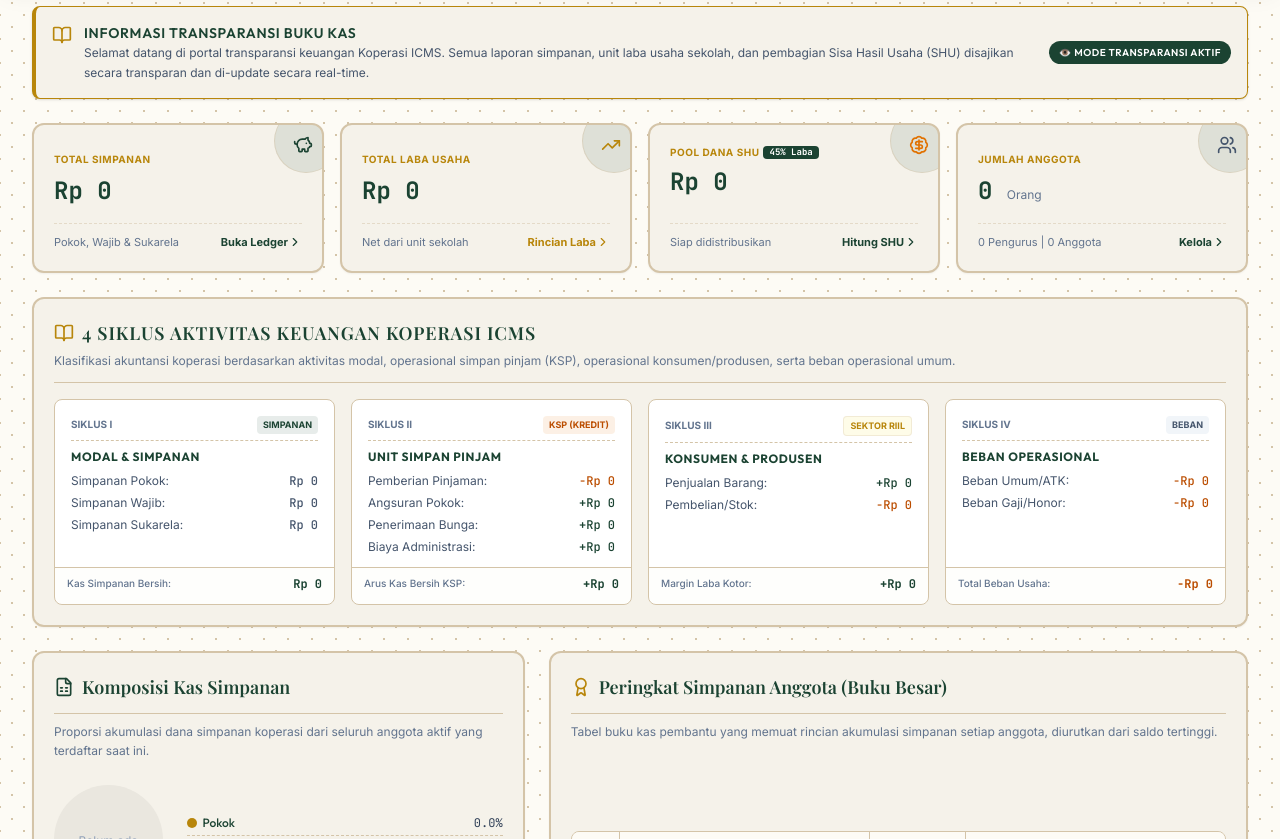
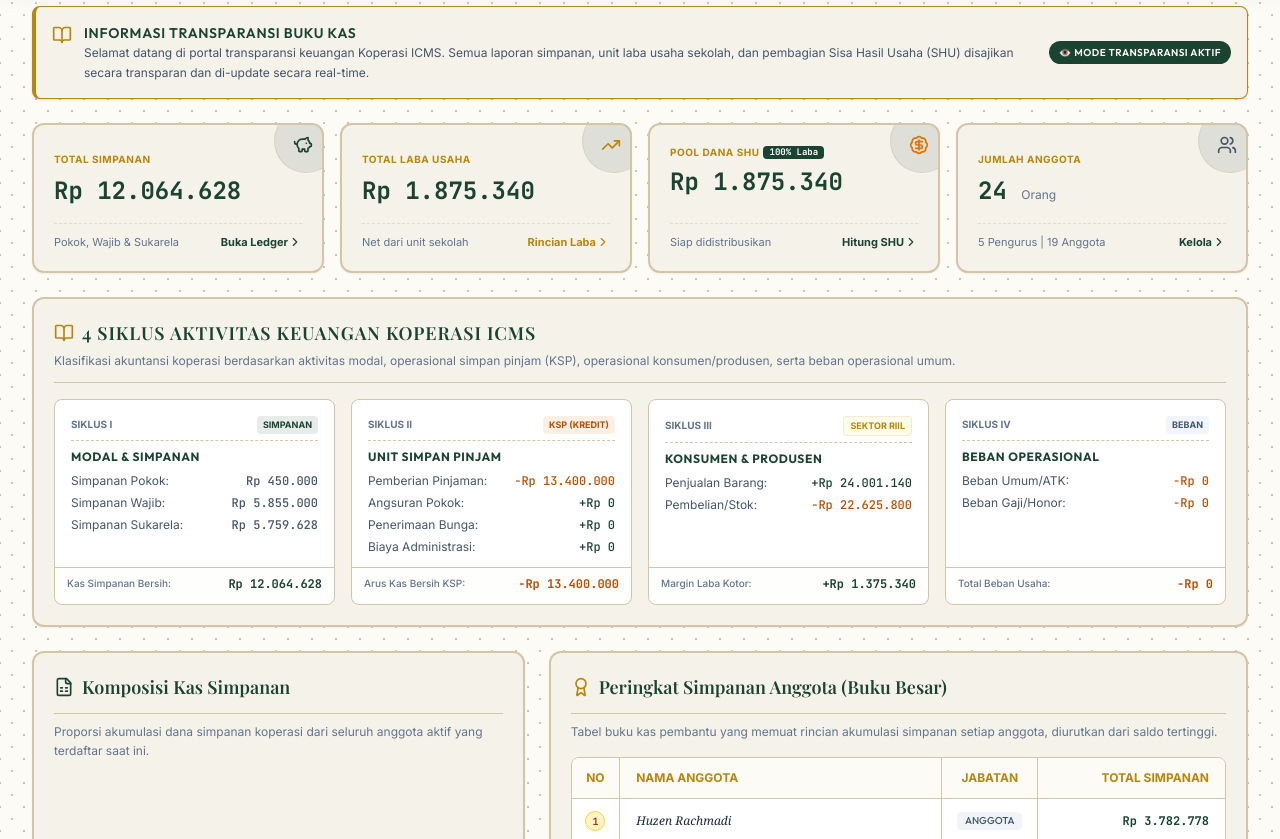
Before and after one commit to kesiswaanicms-cloud/koperasi-ICMS, a React (Vite) app: page / in a window 1280 px wide. Shown: the part 201-1040 px from the top of the page. Built offline with nearby package versions, Linux system fonts and the light colour scheme; no server answers; a web font is replaced by a local one.

Commit message:
feat: initialize state with seed data
Enable JSON module resolution to populate application state with initial records from seed_data.json if local storage is empty.

```diff
--- a/src/App.tsx
+++ b/src/App.tsx
@@ -29,6 +29,7 @@
 import ManageSavings from './components/ManageSavings';
 import ManageProfit from './components/ManageProfit';
 import SHUCalculator from './components/SHUCalculator';
+import seedData from '../data/seed_data.json';
 
 export default function App() {
   // Remote synchronization state
@@ -58,7 +59,7 @@
     } catch (e) {
       console.error('Error reading anggotaList from localStorage:', e);
     }
-    return [];
+    return (seedData as any).anggota || [];
   });
 
   const [simpananList, setSimpananList] = useState<Simpanan[]>(() => {
@@ -71,7 +72,7 @@
     } catch (e) {
       console.error('Error reading simpananList from localStorage:', e);
     }
-    return [];
+    return (seedData as any).simpanan || [];
   });
 
   const [labaUsahaList, setLabaUsahaList] = useState<LabaUsaha[]>(() => {
@@ -84,7 +85,7 @@
     } catch (e) {
       console.error('Error reading labaUsahaList from localStorage:', e);
     }
-    return [];
+    return (seedData as any).labaUsaha || [];
   });
 
   const [pengaturanSHU, setPengaturanSHU] = useState<PengaturanSHU>(() => {
@@ -97,7 +98,7 @@
     } catch (e) {
       console.error('Error reading pengaturanSHU from localStorage:', e);
     }
-    return {
+    return (seedData as any).pengaturanSHU || {
       persenLabaPool: 45,
       persenPoolSimpanan: 60,
       persenPoolPengurus: 40
@@ -107,7 +108,18 @@
   // UI state
   const [currentTab, setCurrentTab] = useState<string>('dashboard');
   const [currentUserRole, setCurrentUserRole] = useState<'admin' | 'anggota' | 'guest'>('guest');
-  const [selectedMemberId, setSelectedMemberId] = useState<string>('');
+  const [selectedMemberId, setSelectedMemberId] = useState<string>(() => {
+    try {
+      const saved = localStorage.getItem('koperasi_local_data');
+      if (saved) {
+        const parsed = JSON.parse(saved);
+        if (Array.isArray(parsed.anggota) && parsed.anggota.length > 0) return parsed.anggota[0].id;
+      }
+    } catch (e) {
+      console.error(e);
+    }
+    return (seedData as any).anggota?.[0]?.id || '';
+  });
 
   // Connection and synchronization states
   const [isLoading, setIsLoading] = useState<boolean>(true);
--- a/tsconfig.json
+++ b/tsconfig.json
@@ -21,6 +21,7 @@
       ]
     },
     "allowImportingTsExtensions": true,
+    "resolveJsonModule": true,
     "noEmit": true
   }
 }
```
